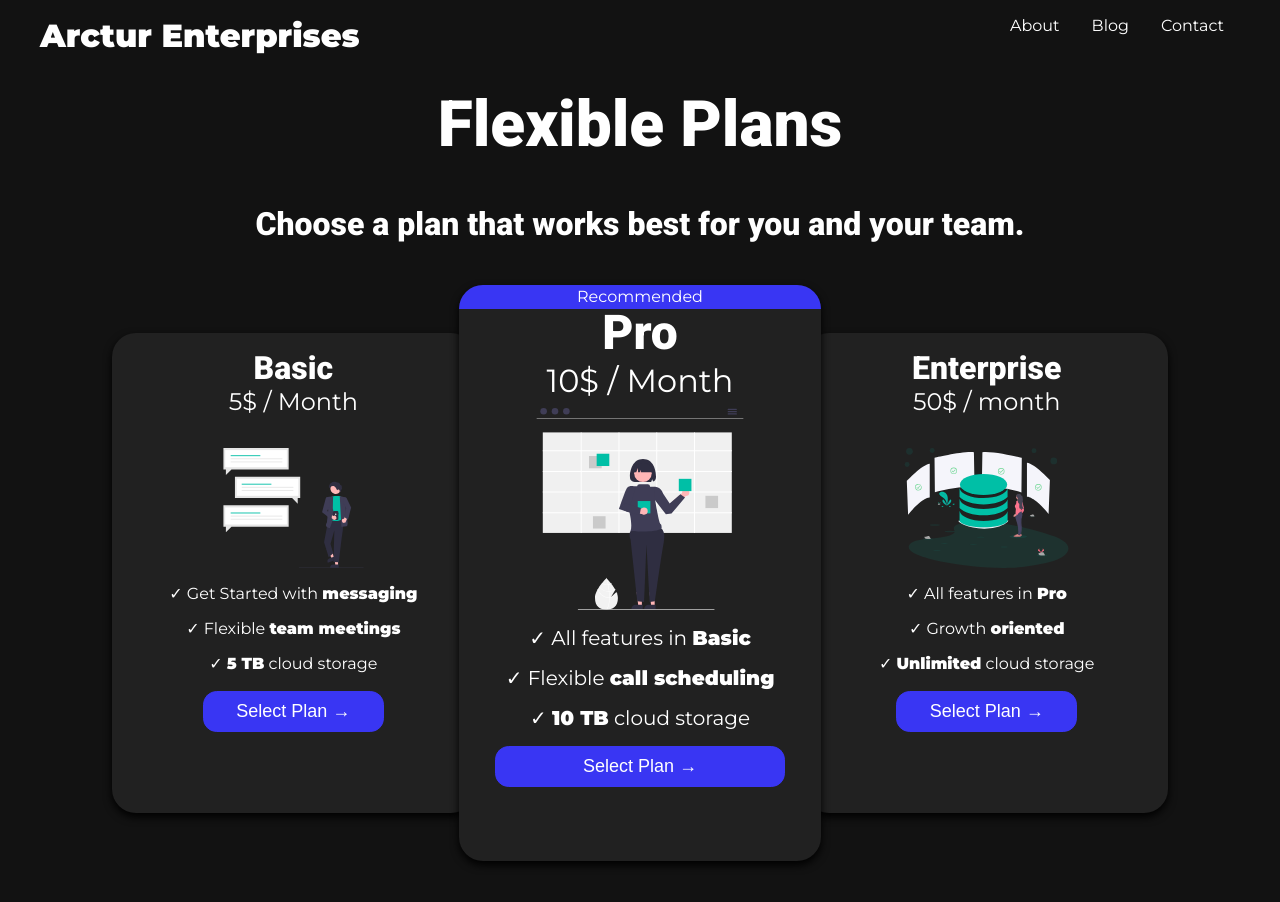
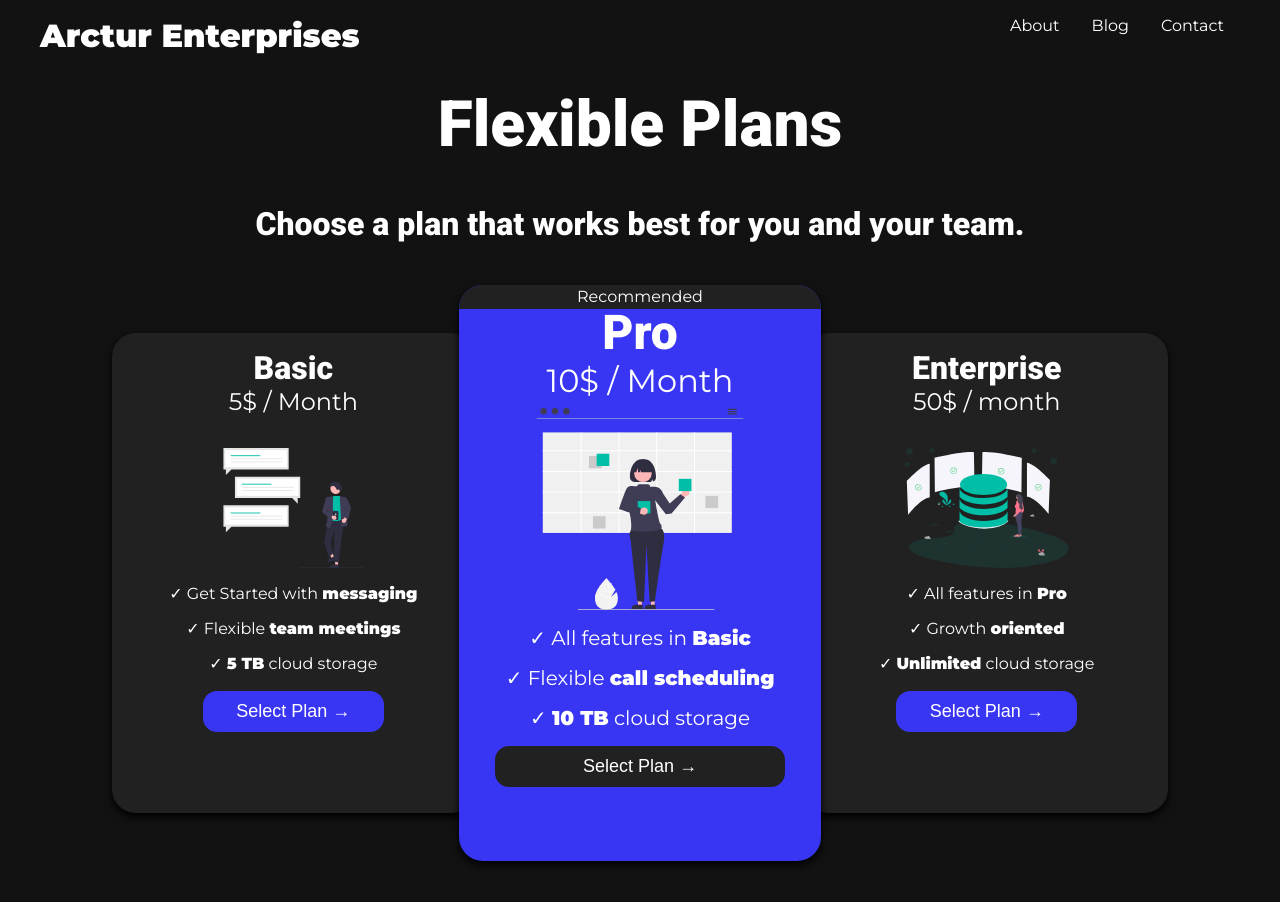
Before and after one commit to TheDilp/Arctur-Enterprises-Pricing-Page, a plain HTML site: page index.html in a window 1280 px wide. Drawn offline with Linux system fonts and the dark colour scheme.

Commit message:
Updated darkmode

```diff
--- a/styles.css
+++ b/styles.css
@@ -334,9 +334,28 @@ nav .navlist {
     }
 
     .card {
+        color: white;
         box-shadow: var(--card-shadow-darkmode);
+
+    }
+
+    .card:not(#card2) {
         background-color: #212121 !important;
-        color: white;
+    }
+
+    #card2 {
+        background-color: #3936F3;
+    }
+
+
+    #card2 .tagContainer .tag {
+        background-color: #212121;
+    }
+
+
+    #card2 .buttonContainer button {
+        background-color: #212121;
+        border: #212121 solid 1px;
     }
 }
 
```
